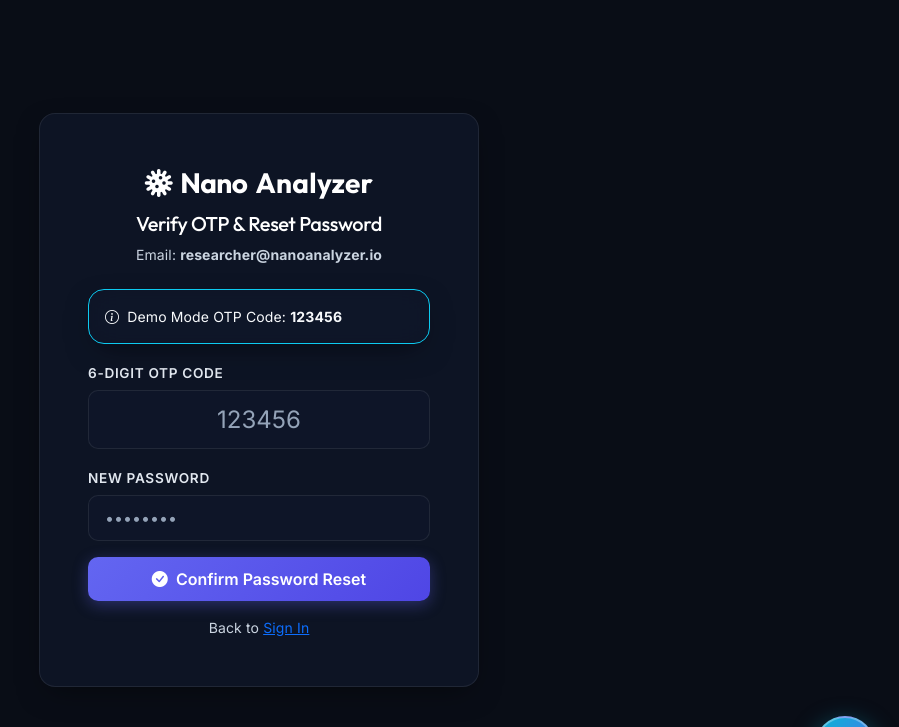
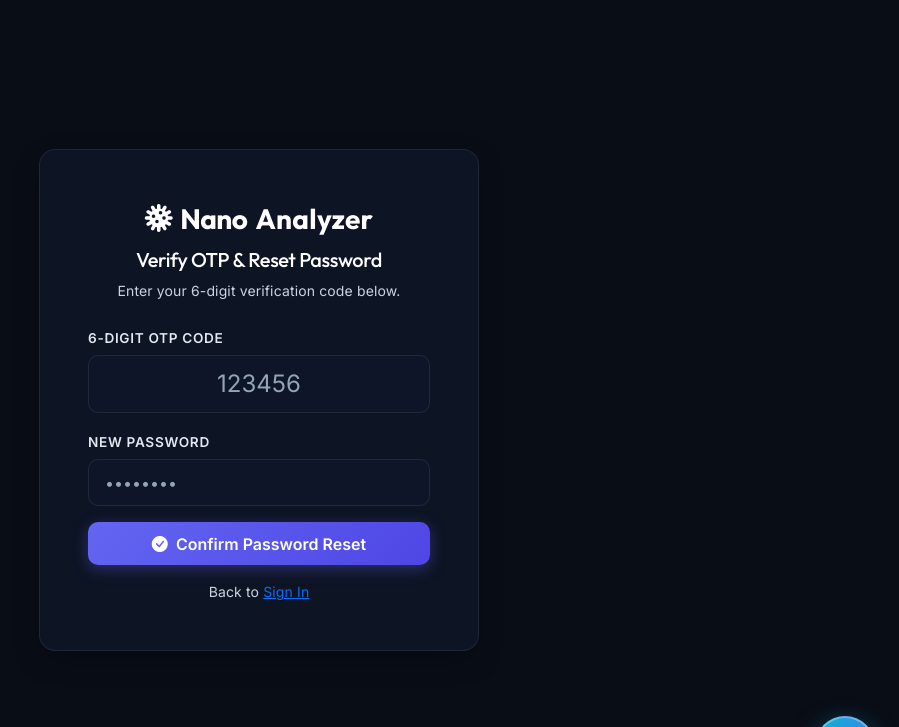
Before and after one commit to vayilarajitha/nanoanalyzer, a PHP site: page /verify_otp.php in a window 1280 px wide. Shown: the top 727 px of the page, without its empty margins (381-1280 px from the left). Run offline with PHP 8.4, Linux system fonts and the light colour scheme; some libraries are stand-ins or nearby versions.

Commit message:
Remove all user-visible Demo wording and clean authentication forms

```diff
--- a/forgot_password.php
+++ b/forgot_password.php
@@ -24,7 +24,7 @@ if ($_SERVER['REQUEST_METHOD'] === 'POST') {
                 $stmt_otp->execute([$user['id'], $email, strval($otp), strval($otp), $expires]);
 
                 $_SESSION['reset_email'] = $email;
-                $_SESSION['demo_otp'] = $otp;
+                $_SESSION['otp_code'] = $otp;
 
                 header('Location: verify_otp.php');
                 exit;
--- a/verify_otp.php
+++ b/verify_otp.php
@@ -3,7 +3,7 @@ require_once __DIR__ . '/config/db.php';
 $page_title = 'Verify OTP Code | NanoAnalyzer';
 
 $email = $_SESSION['reset_email'] ?? '';
-$demo_otp = $_SESSION['demo_otp'] ?? '123456';
+$active_otp = $_SESSION['otp_code'] ?? '';
 $error = '';
 $success = '';
 
@@ -21,7 +21,7 @@ if ($_SERVER['REQUEST_METHOD'] === 'POST') {
             $stmt->execute([$email, $otp_input, $otp_input]);
             $row = $stmt->fetch();
 
-            if ($row || $otp_input === strval($demo_otp)) {
+            if ($row || (!empty($active_otp) && $otp_input === strval($active_otp))) {
                 // Update password
                 $new_hash = password_hash($new_password, PASSWORD_BCRYPT);
                 $update_user = $pdo->prepare("UPDATE users SET password_hash = ? WHERE email ILIKE ?");
@@ -31,6 +31,7 @@ if ($_SERVER['REQUEST_METHOD'] === 'POST') {
                 if ($row) {
                     $pdo->prepare("UPDATE otp_codes SET used = true WHERE id = ?")->execute([$row['id']]);
                 }
+                unset($_SESSION['otp_code']);
 
                 $success = 'Password reset successfully! You can now log in with your new password.';
             } else {
@@ -54,14 +55,8 @@ include __DIR__ . '/includes/header.php';
         <i class="bi bi-virus text-cyan"></i> Nano<span class="text-cyan">Analyzer</span>
       </a>
       <h5 class="text-white mt-2">Verify OTP & Reset Password</h5>
-      <p class="text-muted small">Email: <strong><?php echo htmlspecialchars($email ?: 'researcher@nanoanalyzer.io'); ?></strong></p>
+      <p class="text-muted small"><?php if (!empty($email)): ?>Verification sent to: <strong><?php echo htmlspecialchars($email); ?></strong><?php else: ?>Enter your 6-digit verification code below.<?php endif; ?></p>
     </div>
-
-    <?php if ($demo_otp): ?>
-      <div class="alert alert-info glass-panel border-info small text-white mb-3">
-        <i class="bi bi-info-circle me-1"></i> Demo Mode OTP Code: <strong><?php echo $demo_otp; ?></strong>
-      </div>
-    <?php endif; ?>
 
     <?php if ($error): ?>
       <div class="alert alert-danger glass-panel text-white border-danger small mb-3"><?php echo htmlspecialchars($error); ?></div>
```
Also changed, not shown: login.php (+2 -8 lines).
